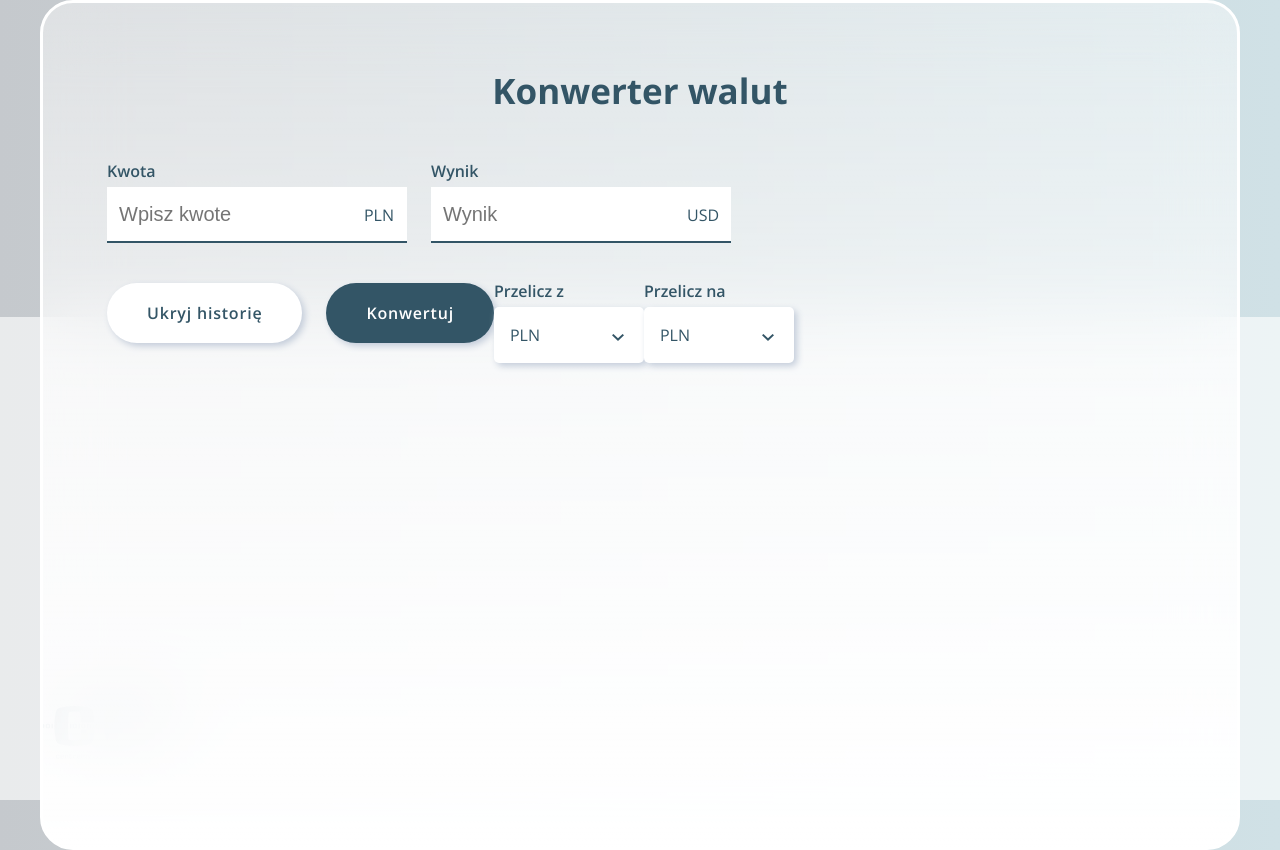
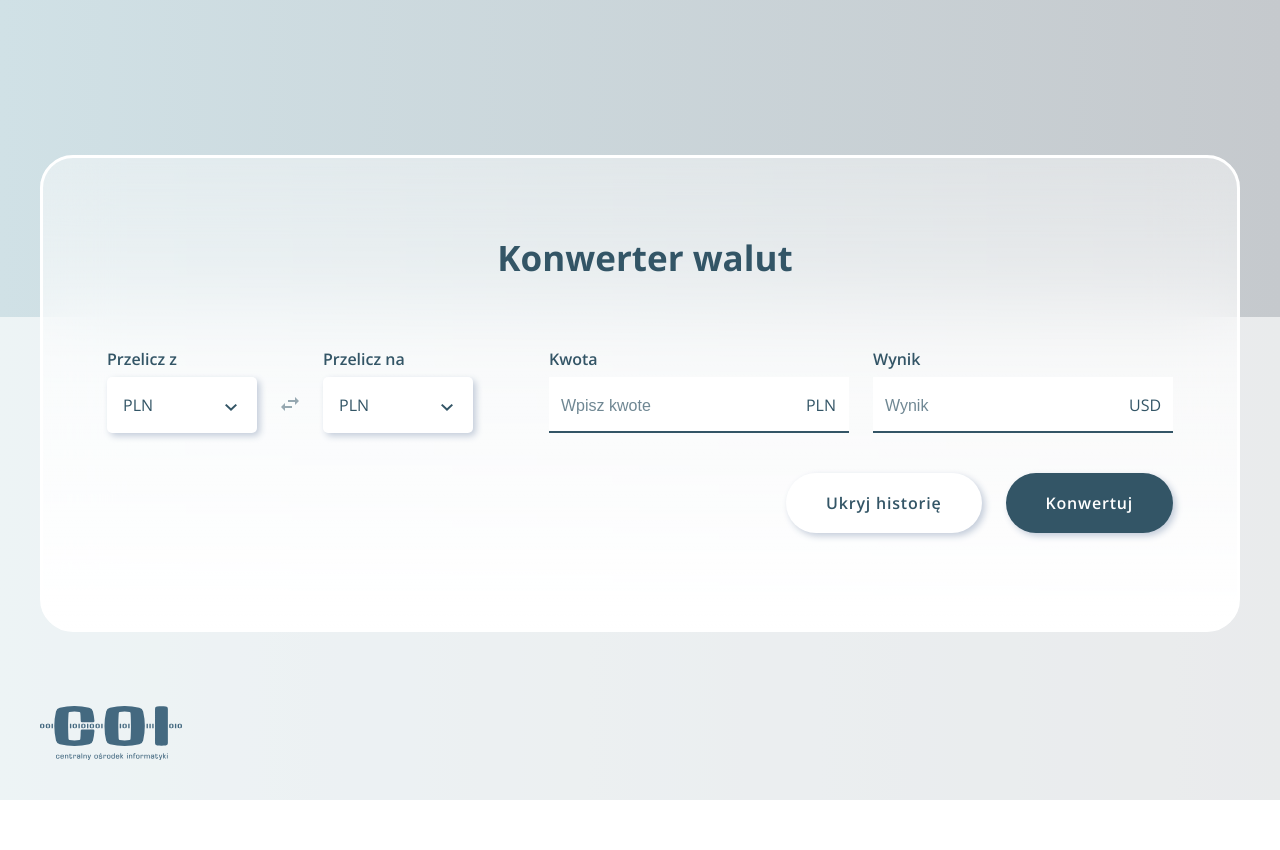
Before and after one commit to valerii-frontend/currency, a React (Create React App) app: page / in a window 1280 px wide. After the commit the page ends 800 px from the top, so only its background shows below. Built offline with nearby package versions, Linux system fonts and the light colour scheme; the HTML template or start-up script is replaced by a standard one.

Commit message:
add layout styles

```diff
--- a/src/App.tsx
+++ b/src/App.tsx
@@ -1,8 +1,9 @@
 import React from "react";
-import Button from "./components/UI/Button/Button";
-import Card from "./components/UI/Card/Card";
-import Input from "./components/UI/Input/Input";
-import Select from "./components/UI/Select/Select";
+import Button from "./components/Button/Button";
+import Card from "./components/Card/Card";
+import Input from "./components/Input/Input";
+import Select from "./components/Select/Select";
+import arrowsIcon from "./assets/change.svg";
 
 // b20a60cec7-107d28d747-ri7x5k
 const optionsArr = [{ name: "PLN" }, { name: "USD" }, { name: "UAH" }, { name: "RUB" }, { name: "EUR" }];
@@ -10,15 +11,22 @@ function App() {
 	return (
 		<div className='App'>
 			<Card title='Konwerter walut'>
-				<div style={{ display: "flex" }}>
-					<Input id='from' label='PLN' name='Kwota' placeholder='Wpisz kwote' />
-					<Input id='to' label='USD' name='Wynik' placeholder='Wynik' disabled />
+				<div className='row'>
+					<div className='col'>
+						<Select title='Przelicz z' options={optionsArr}></Select>
+						<div className='change'>
+							<img src={arrowsIcon} alt='change icon' />
+						</div>
+						<Select title='Przelicz na' options={optionsArr}></Select>
+					</div>
+					<div className='col'>
+						<Input id='from' label='PLN' name='Kwota' placeholder='Wpisz kwote' />
+						<Input id='to' label='USD' name='Wynik' placeholder='Wynik' disabled />
+					</div>
 				</div>
-				<div style={{ display: "flex" }}>
+				<div className='controls'>
 					<Button view='secondary'>Ukryj historię</Button>
 					<Button>Konwertuj</Button>
-					<Select title='Przelicz z' options={optionsArr}></Select>
-					<Select title='Przelicz na' options={optionsArr}></Select>
 				</div>
 			</Card>
 		</div>
--- a/src/components/UI/Card/Card.module.css
+++ b/src/components/Card/Card.module.css
@@ -1,15 +1,18 @@
 .card {
-	padding: 80px 64px 96px;
+	padding: 82px 64px 96px;
 	background: linear-gradient(180deg, #ffffff6e 0%, var(--white) 100%);
 	backdrop-filter: blur(36px);
 	border: 3px solid var(--white);
 	border-radius: 33px;
 	min-width: 1200px;
-	min-height: 850px;
+	margin-top: 155px;
+	position: relative;
+	z-index: 10;
 }
 .card h1 {
 	font-size: 35px;
+	line-height: 100%;
 	text-align: center;
-	margin-bottom: 64px;
+	margin: 0 0 76px 10px;
 	font-weight: 700;
 }
--- a/src/components/UI/Input/Input.module.css
+++ b/src/components/Input/Input.module.css
@@ -1,10 +1,6 @@
 .input {
 	max-width: 300px;
 	position: relative;
-	margin-bottom: 40px;
-}
-.input:first-child {
-	margin-right: 24px;
 }
 .input input:disabled {
 	background-color: var(--white);
@@ -12,7 +8,7 @@
 .title {
 	display: inline-block;
 	font-weight: 600;
-	margin-bottom: 8px;
+	margin-bottom: 10px;
 	cursor: pointer;
 }
 
@@ -31,7 +27,10 @@
 
 .input input::placeholder {
 	font-weight: 400;
+	font-size: 16px;
+	color: var(--primary);
 	transition: 300ms;
+	opacity: 0.7;
 }
 
 .input.invalid input {
--- a/src/components/UI/Select/Select.module.css
+++ b/src/components/Select/Select.module.css
@@ -17,7 +17,7 @@
 }
 /* ARROW */
 .select:before {
-	content: url("../../../assets/list-down.svg");
+	content: url("../../assets/list-down.svg");
 	position: absolute;
 	top: calc(50% - 8px);
 	right: 20px;
@@ -84,5 +84,5 @@
 .item p {
 	display: inline-block;
 	font-weight: 600;
-	margin-bottom: 8px;
+	margin-bottom: 10px;
 }
--- a/src/index.css
+++ b/src/index.css
@@ -21,10 +21,10 @@ body {
 	line-height: 100%;
 	color: var(--primary);
 	display: flex;
-	align-items: center;
 	justify-content: center;
 	min-height: 100vh;
-	background: linear-gradient(270deg, #d0e1e6 0%, #c5c9cd 100%);
+	background: linear-gradient(90deg, #d0e1e6 0%, #c5c9cd 100%);
+	overflow: hidden;
 }
 body:before {
 	content: "";
@@ -36,3 +36,27 @@ body:before {
 	background: url("./assets/logo.svg") bottom 40px left 40px/ 142px no-repeat, rgba(255, 255, 255, 0.63);
 	z-index: -1;
 }
+.row {
+	display: flex;
+	justify-content: space-between;
+	position: relative;
+	margin-bottom: 40px;
+}
+.col {
+	display: flex;
+	gap: 24px;
+}
+.controls {
+	display: flex;
+	justify-content: flex-end;
+}
+.change {
+	align-self: flex-end;
+	margin-bottom: 20px;
+	cursor: pointer;
+	opacity: 0.5;
+	transition: all 300ms;
+}
+.change:hover {
+	opacity: 1;
+}
```
Also changed, not shown: src/components/Button/Button.module.css (renamed from src/components/UI/Button/Button.module.css), src/components/Button/Button.tsx (renamed from src/components/UI/Button/Button.tsx), src/components/Card/Card.tsx (renamed from src/components/UI/Card/Card.tsx), src/components/Input/Input.tsx (renamed from src/components/UI/Input/Input.tsx), src/components/Select/Select.tsx (renamed from src/components/UI/Select/Select.tsx).
